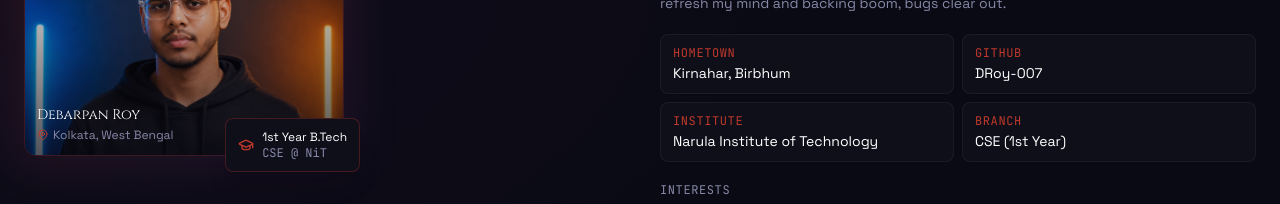
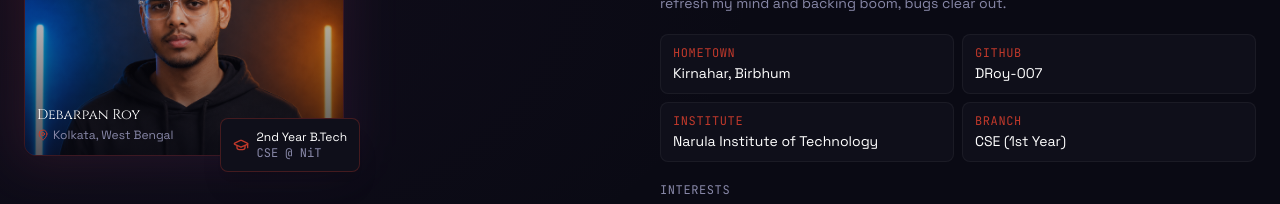
Before and after one commit to DRoy-007/MyPortfolio, a React (Vite) app: page / in a window 1280 px wide. Shown: the part 1220-1424 px from the top of the page. Built offline with nearby package versions, Linux system fonts and the light colour scheme.

Commit message:
Update education year from 1st to 2nd Year B.Tech

```diff
--- a/src/app/components/About.tsx
+++ b/src/app/components/About.tsx
@@ -66,7 +66,7 @@ export function About() {
                         className="text-white text-xs"
                         style={{ fontFamily: "'Space Grotesk', sans-serif" }}
                       >
-                        1st Year B.Tech
+                        2nd Year B.Tech
                       </p>
                       <p
                         className="text-[#8888a8] text-xs"
```
